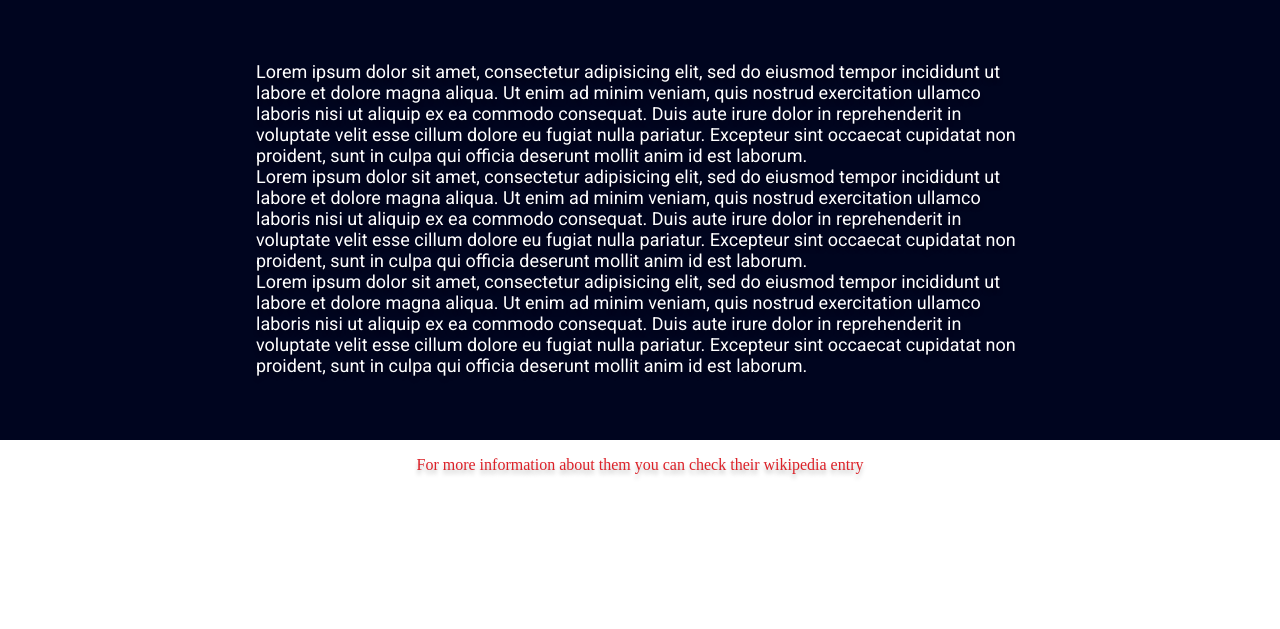
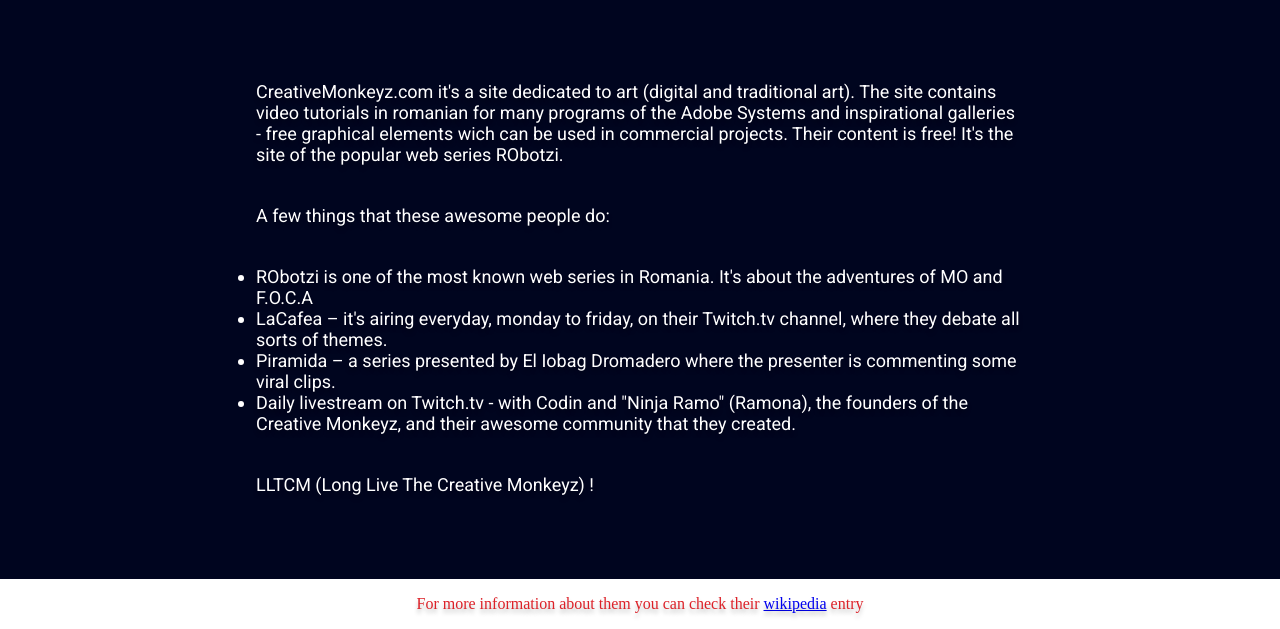
Before and after one commit to alinsg/tribute-page, a plain HTML site: page index.html in a window 1280 px wide. Shown: the part 449-1078 px from the top of the page. Before the commit the page ends 939 px from the top, so only its background shows below. Drawn offline with Linux system fonts and the light colour scheme.

Commit message:
Removed placeholder text and added FCC test script

```diff
--- a/index.html
+++ b/index.html
@@ -25,16 +25,25 @@
         <img id="image" src="images/logo.png" alt="Creative Monkeyz logo">
         <p id="img-caption">A creative monkey's tools</p>
       </div>
-      <article>
-        <p>Lorem ipsum dolor sit amet, consectetur adipisicing elit, sed do eiusmod tempor incididunt ut labore et dolore magna aliqua. Ut enim ad minim veniam, quis nostrud exercitation ullamco laboris nisi ut aliquip ex ea commodo consequat. Duis aute irure dolor in reprehenderit in voluptate velit esse cillum dolore eu fugiat nulla pariatur. Excepteur sint occaecat cupidatat non proident, sunt in culpa qui officia deserunt mollit anim id est laborum.</p>
-        <p>Lorem ipsum dolor sit amet, consectetur adipisicing elit, sed do eiusmod tempor incididunt ut labore et dolore magna aliqua. Ut enim ad minim veniam, quis nostrud exercitation ullamco laboris nisi ut aliquip ex ea commodo consequat. Duis aute irure dolor in reprehenderit in voluptate velit esse cillum dolore eu fugiat nulla pariatur. Excepteur sint occaecat cupidatat non proident, sunt in culpa qui officia deserunt mollit anim id est laborum.</p>
-        <p>Lorem ipsum dolor sit amet, consectetur adipisicing elit, sed do eiusmod tempor incididunt ut labore et dolore magna aliqua. Ut enim ad minim veniam, quis nostrud exercitation ullamco laboris nisi ut aliquip ex ea commodo consequat. Duis aute irure dolor in reprehenderit in voluptate velit esse cillum dolore eu fugiat nulla pariatur. Excepteur sint occaecat cupidatat non proident, sunt in culpa qui officia deserunt mollit anim id est laborum.</p>
+      <article id="tribute-info">
+        <p class="contentText">CreativeMonkeyz.com it's a site dedicated to art (digital and traditional art). The site contains video tutorials in romanian for many programs of the Adobe Systems and inspirational galleries - free graphical elements wich can be used in commercial projects. Their content is free! It's the site of the popular web series RObotzi.</p>
+        <section>
+          <h5 class="contentText">A few things that these awesome people do:<h5>
+            <ul class="contentText">
+              <li>RObotzi is one of the most known web series in Romania. It's about the adventures of MO and F.O.C.A</li>
+              <li>LaCafea – it's airing everyday, monday to friday, on their Twitch.tv channel, where they debate all sorts of themes.</li>
+              <li>Piramida – a series presented by El Iobag Dromadero where the presenter is commenting some viral clips.</li>
+              <li>Daily livestream on Twitch.tv - with Codin and "Ninja Ramo" (Ramona), the founders of the Creative Monkeyz, and their awesome community that they created.</li>
+            </ul>
+        </section>
+        <h4 class="contentText">LLTCM (Long Live The Creative Monkeyz) !<h4>
       </article>
     </div>
 
     <footer>
-      <p>For more information about them you can check their wikipedia entry</p>
+      <p>For more information about them you can check their <a id="tribute-link" href="https://ro.wikipedia.org/wiki/CreativeMonkeyz" target="_blank">wikipedia</a> entry</p>
     </footer>
 
+    <script src="https://cdn.freecodecamp.org/testable-projects-fcc/v1/bundle.js"></script>
   </body>
 </html>
--- a/styles.css
+++ b/styles.css
@@ -108,7 +108,7 @@ header {
 
 article {
   display: grid;
-  grid-template-rows: 3fr 3fr 3fr;
+  grid-template-rows: auto;
   justify-content: center;
   padding-left: 20%;
   padding-right: 20%;
@@ -116,7 +116,7 @@ article {
   padding-bottom: 5%;
 }
 
-article > p {
+.contentText {
   font-family: Roboto;
   font-style: normal;
   font-weight: normal;
@@ -124,6 +124,8 @@ article > p {
   font-size: 18px;
   color: #FFFFFF;
   text-shadow: 0px 4px 4px rgba(0, 0, 0, 0.25);
+  padding-top: 20px;
+  padding-bottom: 20px;
 }
 
 footer {
```
